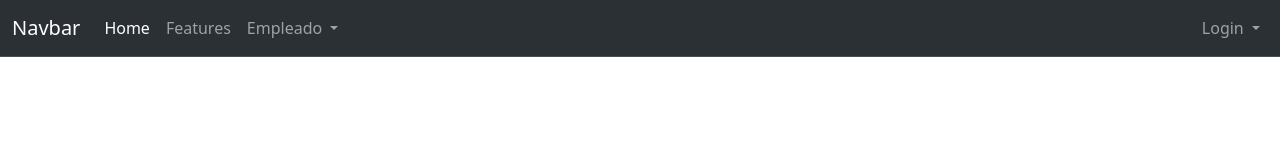
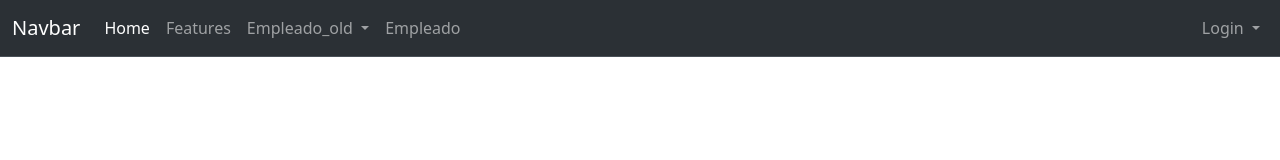
Before and after one commit to Eywen/TFM-Angular-AFAC, an Angular app: page / in a window 1280 px wide. Shown: the top 160 px of the page. Built offline with nearby package versions, Linux system fonts and the light colour scheme.

Commit message:
Added final employee option into navbar #4

```diff
--- a/src/app/navbar/navbar.component.html
+++ b/src/app/navbar/navbar.component.html
@@ -17,7 +17,7 @@
         </li>
         <li class="nav-item dropdown">
           <a class="nav-link dropdown-toggle me-auto" href="#" role="button" data-bs-toggle="dropdown" aria-expanded="false">
-            Empleado
+            Empleado_old
           </a>
           <ul class="dropdown-menu">
             <li><a class="dropdown-item" href="#">Crear</a></li>
@@ -25,6 +25,9 @@
             <li><a class="dropdown-item" href="#">Ver</a></li>
             <li><a class="dropdown-item" href="#">Desahabilitar</a></li>
           </ul>
+        </li>
+        <li class="nav-item">
+          <a class="nav-link " href="#">Empleado</a>
         </li>
 
 
```
